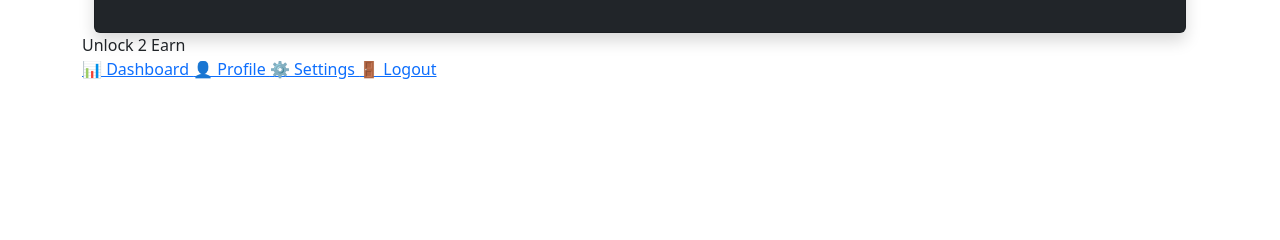
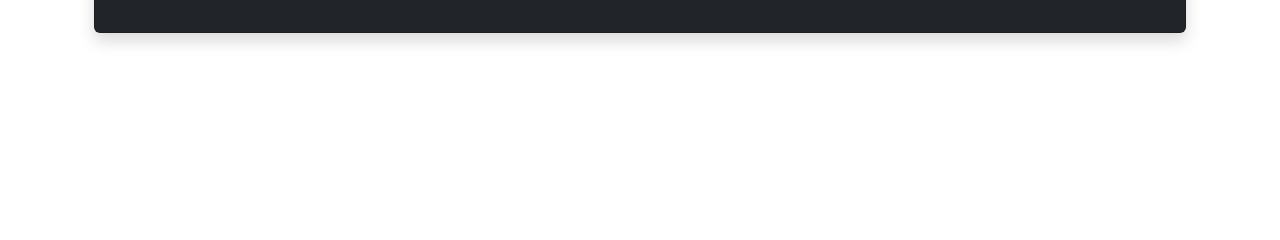
Before and after one commit to Khanarm/Adshort, a Flask app: page /dashboard in a window 1280 px wide. Shown: the part 390-630 px from the top of the page. Run offline with Flask 3, Linux system fonts and the light colour scheme; the visitor is signed in with stand-in values (Sample User, id 1).

Commit message:
Update dashboard.html

```diff
--- a/templates/dashboard.html
+++ b/templates/dashboard.html
@@ -223,32 +223,3 @@ Logout
 
 
 </div>
-
-<div class="sidebar">
-
-    <div class="logo">
-        Unlock 2 Earn
-    </div>
-
-
-    <a href="/dashboard">
-        📊 Dashboard
-    </a>
-
-
-    <a href="/profile">
-        👤 Profile
-    </a>
-
-
-    <a href="/settings">
-        ⚙ Settings
-    </a>
-
-
-    <a href="/logout">
-        🚪 Logout
-    </a>
-
-
-</div>
```
